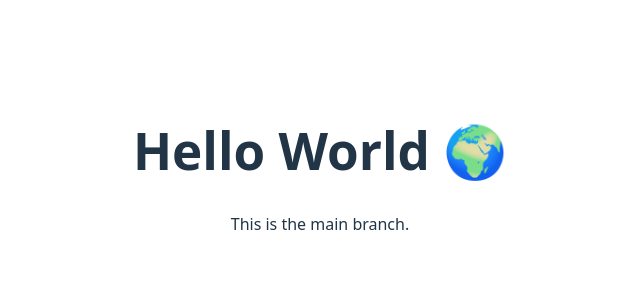
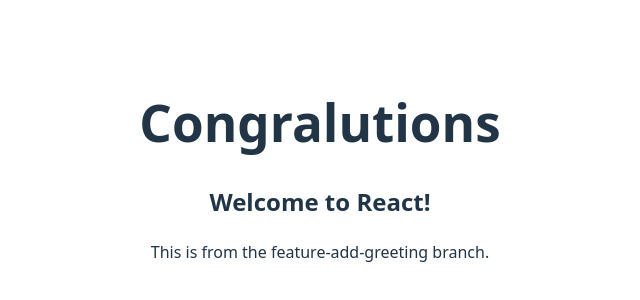
Before and after one commit to Abhiram-JV/-2400032963--InSemExam, a React (Vite) app: page / in a window 1280 px wide. Shown: the part 238-538 px from the top of the page, without its empty margins (320-960 px from the left). Built offline with nearby package versions, Linux system fonts and the light colour scheme.

Commit message:
Add wishing message in feature branch

```diff
--- a/src/App.jsx
+++ b/src/App.jsx
@@ -6,8 +6,9 @@
 function App() {
   return (
     <div style={{ textAlign: "center", marginTop: "50px" }}>
-      <h1>Hello World 🌍</h1>
-      <p>This is the main branch.</p>
+      <h1>Congralutions</h1>
+      <h2>Welcome to React!</h2>
+      <p>This is from the feature-add-greeting branch.</p>
     </div>
   );
 }
```
